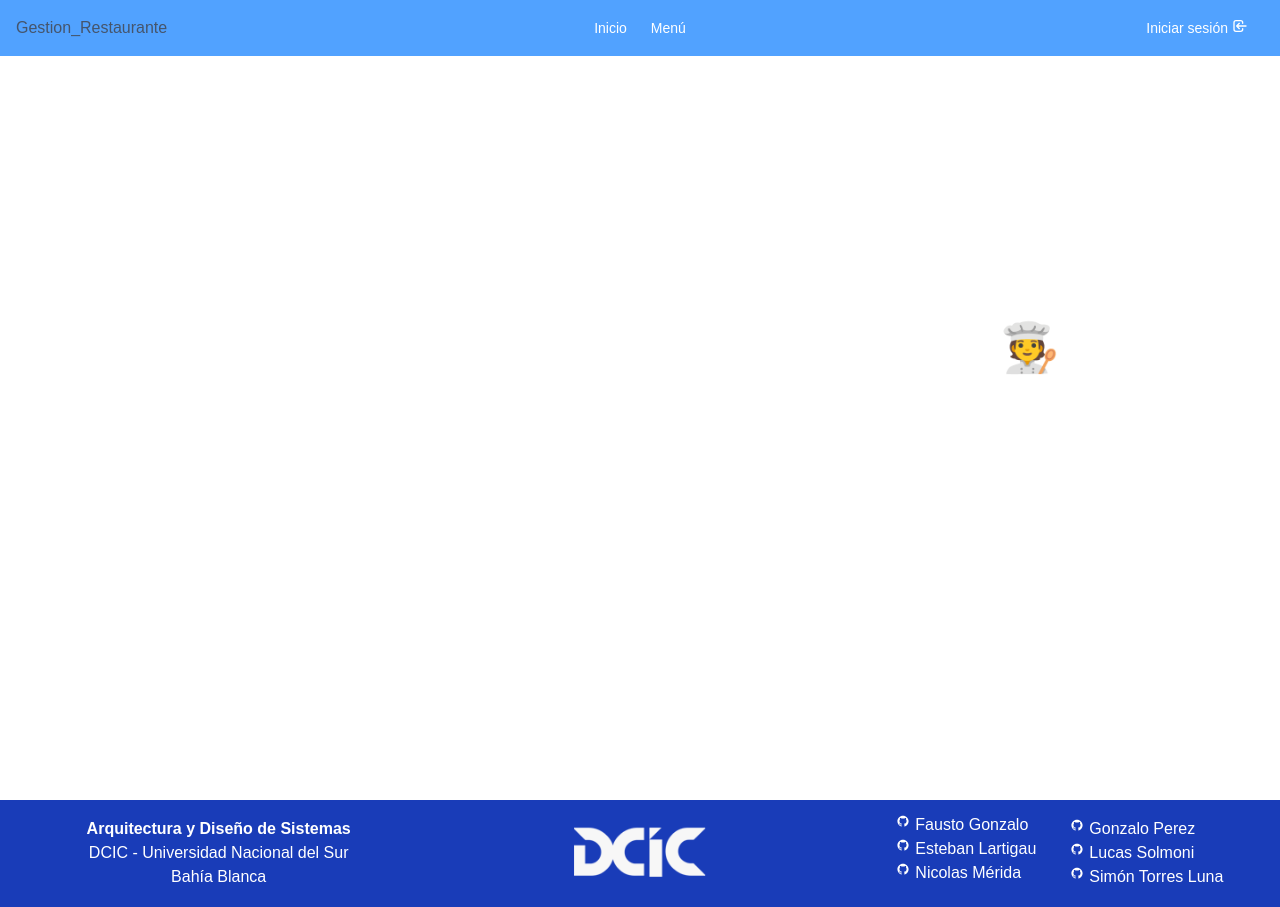
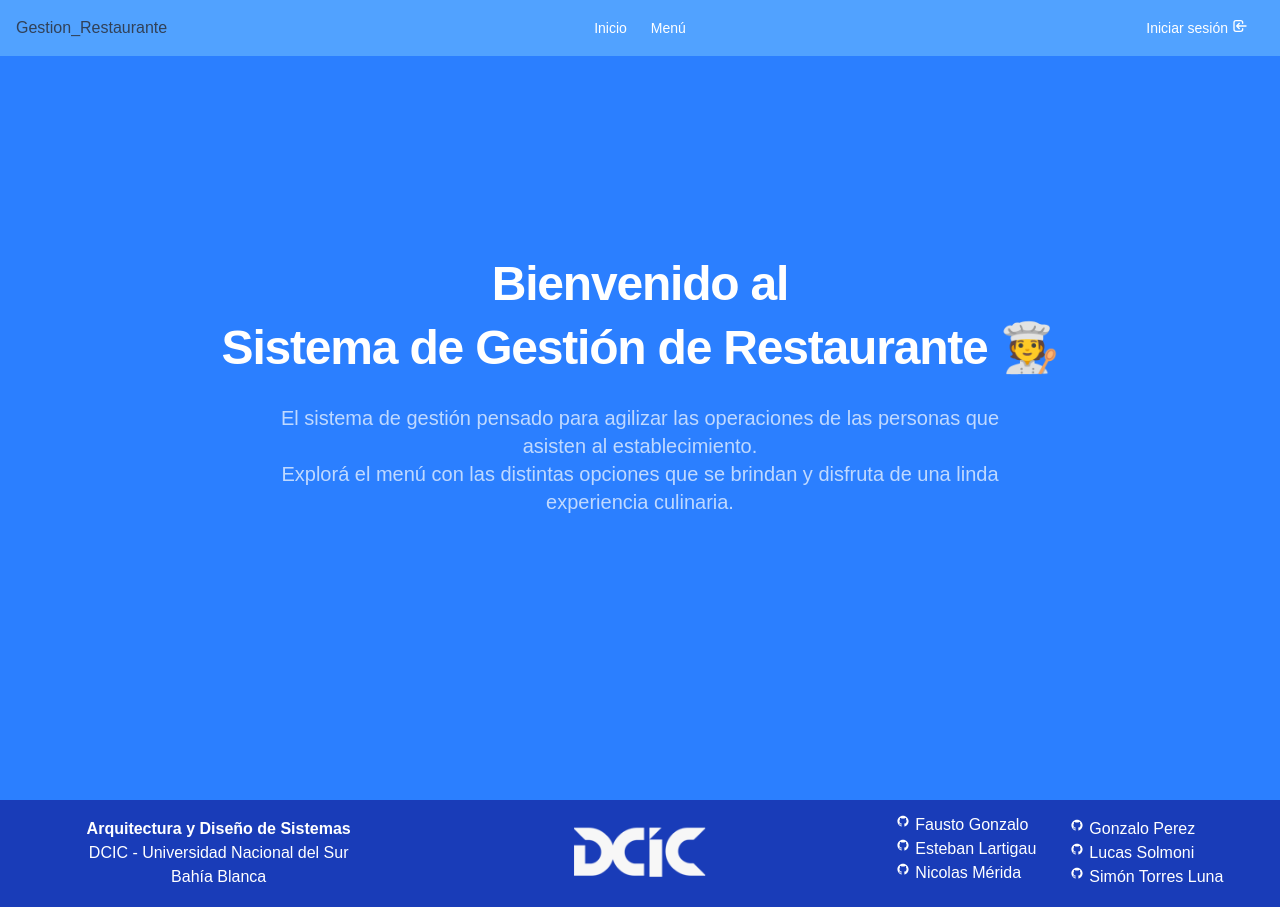
Before and after one commit to nicolasmerida/Proyecto-Arqui-Grupo7, a Next.js app in the folder frontend/: page / in a window 1280 px wide. Built offline with nearby package versions, Linux system fonts and the light colour scheme; no server answers.

Commit message:
Ajuste de diseño

```diff
--- a/frontend/app/layout.tsx
+++ b/frontend/app/layout.tsx
@@ -22,7 +22,7 @@ export default async function RootLayout({ children }: Readonly<{ children: Reac
           <link rel="icon" href="/logo.png" />
         </head>
 
-        <body className="flex flex-col min-h-screen">
+        <body className="flex flex-col bg-blue-500 min-h-screen">
           <SessionProvider session={session}>
             <Navbar />
             <main className="flex-auto">{children}</main>
--- a/frontend/app/page.tsx
+++ b/frontend/app/page.tsx
@@ -3,7 +3,7 @@
 export default function Home() {
 
   return (
-    <main className="bg-cover bg-center bg-fixed flex flex-col items-center justify-center min-h-screen px-4 py-8 pt-10">
+    <main className="bg-cover bg-center bg-fixed bg-blue-500 text-slate-700 flex flex-col items-center justify-center min-h-screen px-4 py-8 pt-10">
       <section className="text-center py-16 text-white rounded-xl mb-8 max-w-4xl w-full">
         <h1 className="flex flex-col text-4xl sm:text-5xl font-semibold mb-4 tracking-tight">
           Bienvenido al
--- a/frontend/app/ui/navbar.tsx
+++ b/frontend/app/ui/navbar.tsx
@@ -36,8 +36,8 @@ export default function Navbar() {
     const menuHref = (session?.data?.user.role === Rol.Mozo) ? '/user/mozo' : '/menu';
 
     return (
-        <nav className="fixed top-0 left-0 bg-blue-400 text-slate-600 z-auto w-full p-4">
-            <div className="grid grid-cols-3 items-center">
+        <nav className="fixed top-0 left-0 bg-blue-400 z-auto w-full p-4">
+            <div className="grid grid-cols-3 text-slate-700 items-center">
                 <Link href="/">Gestion_Restaurante</Link>
 
                 {/* Menú de navegación principal para desktop */}
```
